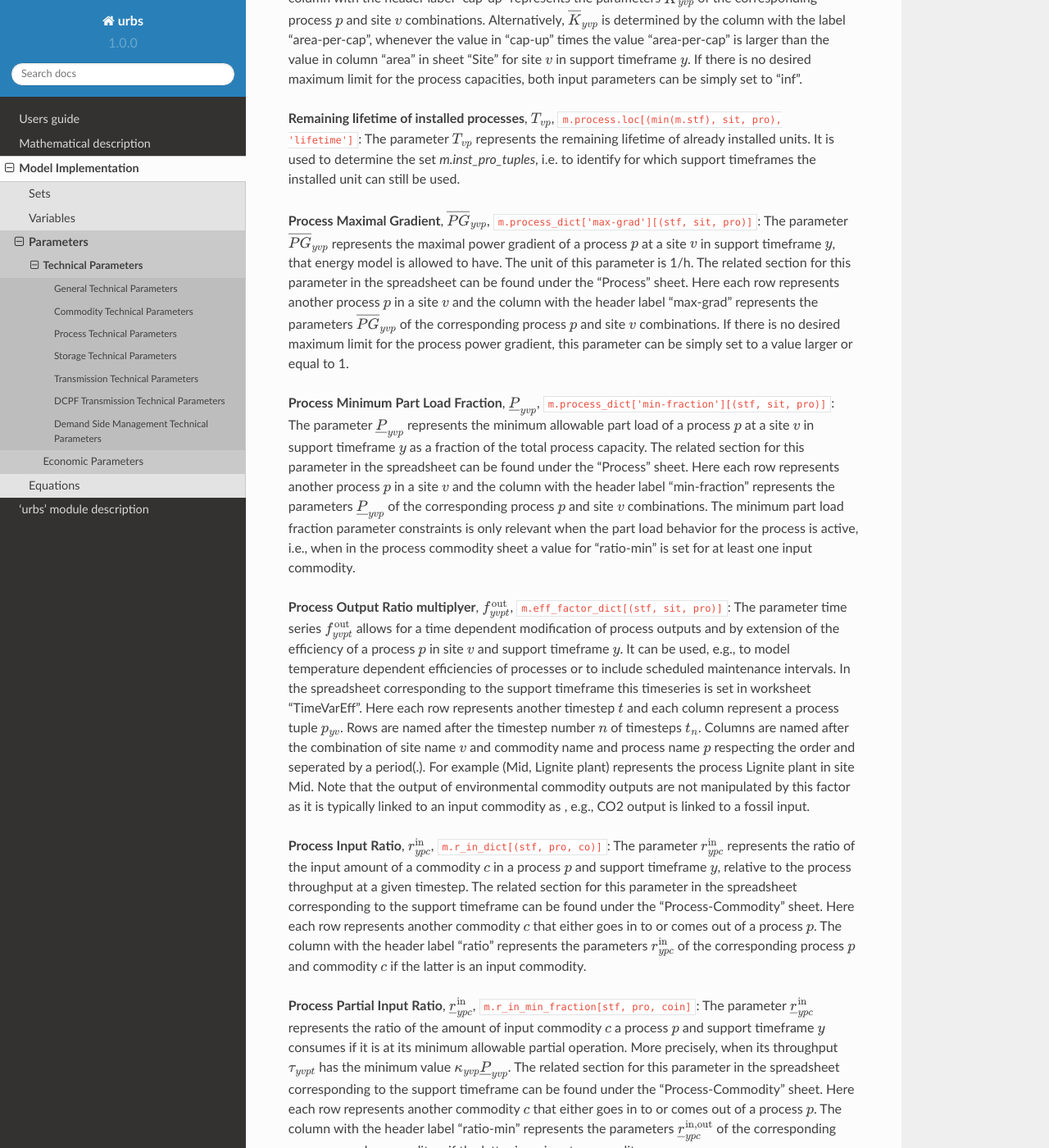
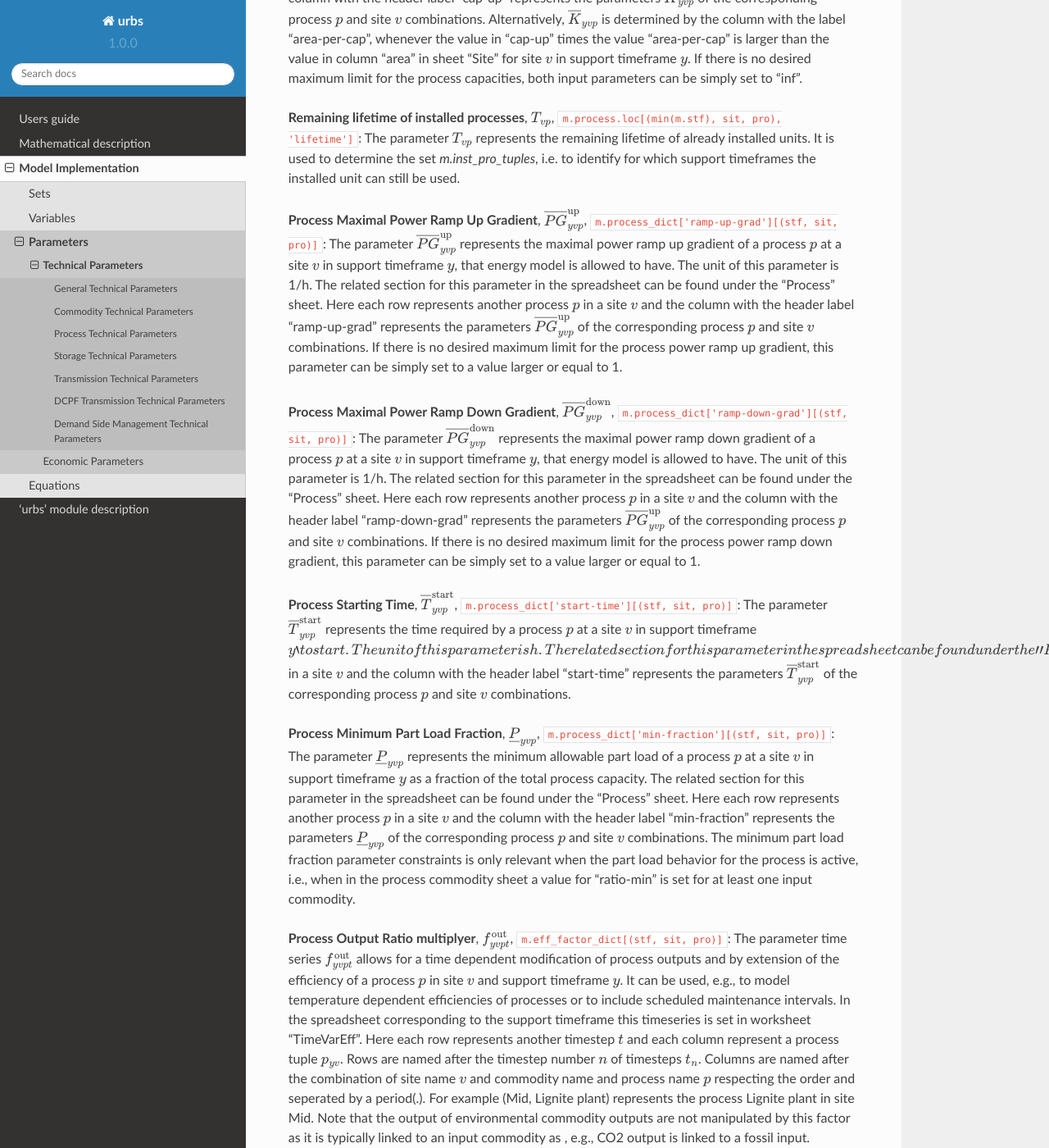
Before and after one commit to tum-ens/urbs, a Sphinx documentation site: the page built from doc/implementdoc/param-tech.rst, in a window 1280 px wide and 1400 px high, scrolled down 7222 px. Shown: the whole window at 82% size. Built offline with Sphinx 7.4.7 and the Read the Docs theme 2.0.0, drawn with Linux system fonts in a browser that asks for light colours; some of the changed text lies outside the part shown.

Commit message:
Update param-tech.rst
Replaced max-grad with ramp-up-grad and ramp-down-grad and added starting-time

```diff
--- a/doc/implementdoc/param-tech.rst
+++ b/doc/implementdoc/param-tech.rst
@@ -56,7 +56,7 @@ Technical Parameters
     +---------------------------------------------+----+---------------------------------------------------+
     |:math:`\overline{PG}_{yvp}^\text{down}`      |1/h |Process Maximal Power Ramp Down Gradient (relative)|
     +---------------------------------------------+----+---------------------------------------------------+
-    |:math:`\overline{PG}_{yvp}^\text{start}`     |1/h |Process Starting Maximal Power Gradient (relative) |
+    |:math:`\overline{T}_{yvp}^\text{start}`      |h   |Process Starting Time                              |
     +---------------------------------------------+----+---------------------------------------------------+
     |:math:`\underline{P}_{yvp}`                  | _  |Process Minimum Part Load Fraction                 |
     +---------------------------------------------+----+---------------------------------------------------+
@@ -407,18 +407,42 @@ limit for the process capacities, both input parameters can be simply set to
 is used to determine the set `m.inst_pro_tuples`, i.e. to identify for which
 support timeframes the installed unit can still be used.
 
-**Process Maximal Gradient**, :math:`\overline{PG}_{yvp}`,
-``m.process_dict['max-grad'][(stf, sit, pro)]``: The parameter
-:math:`\overline{PG}_{yvp}` represents the maximal power gradient of a process
+**Process Maximal Power Ramp Up Gradient**, :math:`\overline{PG}_{yvp}^\text{up}`,
+``m.process_dict['ramp-up-grad'][(stf, sit, pro)]``: The parameter
+:math:`\overline{PG}_{yvp}^\text{up}` represents the maximal power ramp up gradient of a process
 :math:`p` at a site :math:`v` in support timeframe :math:`y`, that energy model
 is allowed to have. The unit of this parameter is 1/h. The related section for
 this parameter in the spreadsheet can be found under the "Process" sheet. Here
 each row represents another process :math:`p` in a site :math:`v` and the
-column with the header label "max-grad" represents the parameters
-:math:`\overline{PG}_{yvp}` of the corresponding process :math:`p` and site
+column with the header label "ramp-up-grad" represents the parameters
+:math:`\overline{PG}_{yvp}^\text{up}` of the corresponding process :math:`p` and site
 :math:`v` combinations. If there is no desired maximum limit for the process
-power gradient, this parameter can be simply set to a value larger or equal to
+power ramp up gradient, this parameter can be simply set to a value larger or equal to
 1.
+
+**Process Maximal Power Ramp Down Gradient**, :math:`\overline{PG}_{yvp}^\text{down}`,
+``m.process_dict['ramp-down-grad'][(stf, sit, pro)]``: The parameter
+:math:`\overline{PG}_{yvp}^\text{down}` represents the maximal power ramp down gradient of a process
+:math:`p` at a site :math:`v` in support timeframe :math:`y`, that energy model
+is allowed to have. The unit of this parameter is 1/h. The related section for
+this parameter in the spreadsheet can be found under the "Process" sheet. Here
+each row represents another process :math:`p` in a site :math:`v` and the
+column with the header label "ramp-down-grad" represents the parameters
+:math:`\overline{PG}_{yvp}^\text{up}` of the corresponding process :math:`p` and site
+:math:`v` combinations. If there is no desired maximum limit for the process
+power ramp down gradient, this parameter can be simply set to a value larger or equal to
+1.
+
+**Process Starting Time**, :math:`\overline{T}_{yvp}^\text{start}`,
+``m.process_dict['start-time'][(stf, sit, pro)]``: The parameter
+:math:`\overline{T}_{yvp}^\text{start}` represents the time required by a process
+:math:`p` at a site :math:`v` in support timeframe :math:`y`to start.
+The unit of this parameter is h. The related section for
+this parameter in the spreadsheet can be found under the "Process" sheet. Here
+each row represents another process :math:`p` in a site :math:`v` and the
+column with the header label "start-time" represents the parameters
+:math:`\overline{T}_{yvp}^\text{start}` of the corresponding process :math:`p` and site
+:math:`v` combinations.
 
 **Process Minimum Part Load Fraction**, :math:`\underline{P}_{yvp}`,
 ``m.process_dict['min-fraction'][(stf, sit, pro)]``: The parameter
```
